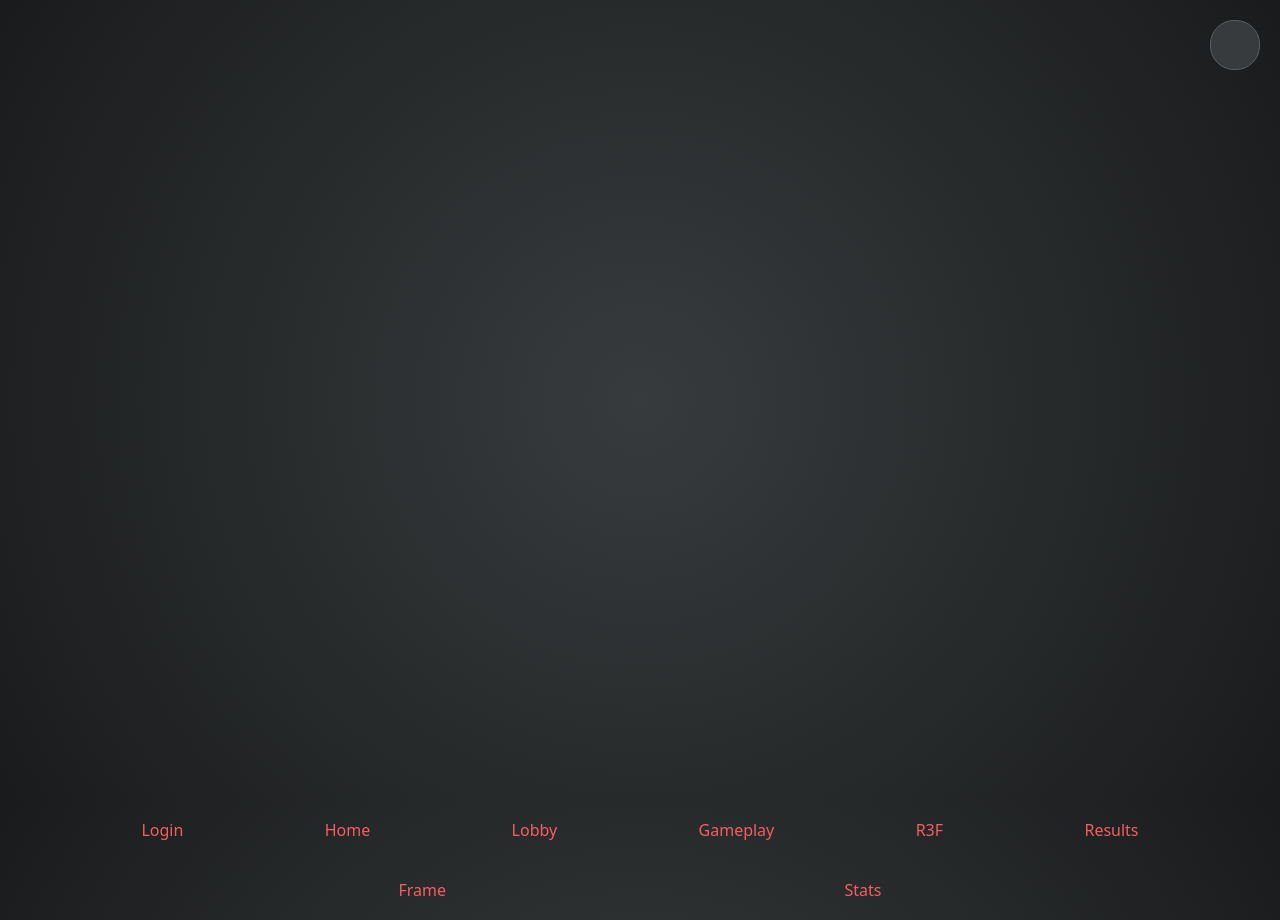
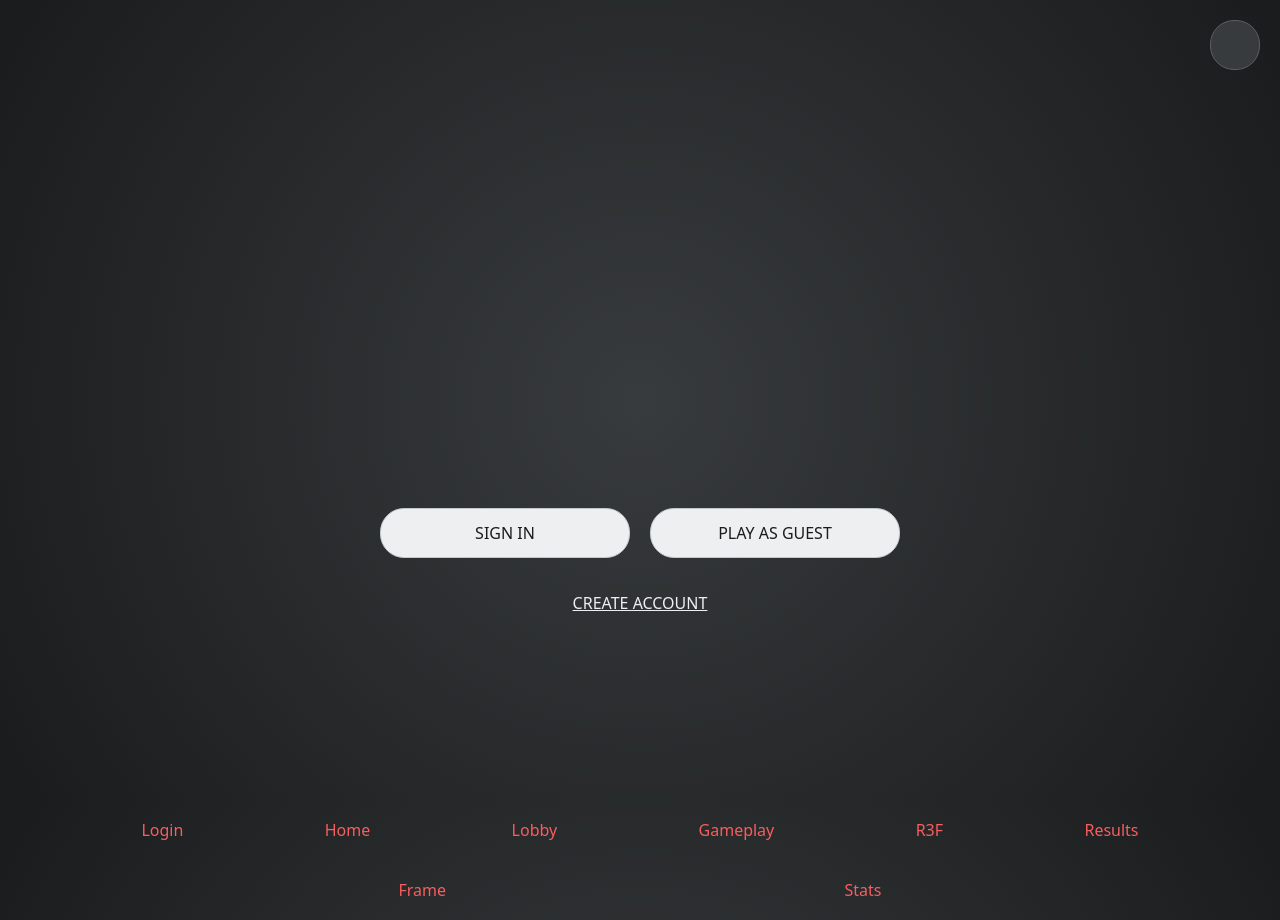
Before and after one commit to MSLKW/42-transcendence, a React (Vite) app: page / in a window 1280 px wide. Built offline with nearby package versions, Linux system fonts and the light colour scheme.

Commit message:
feat: added flexible layout to login page

```diff
--- a/src/css/uic/button.css
+++ b/src/css/uic/button.css
@@ -1,6 +1,7 @@
 button {
 	@apply
 		transition-all duration-100 ease-in-out
+		cursor-pointer
 		;
 }
 button:hover {
@@ -11,9 +12,30 @@ button:hover {
 
 @utility btn-icon {
 	@apply
-		h-full aspect-square
+		h-full min-h-10 max-h-12.5
+		aspect-square
 		bg-n1
 		border border-n2
 		rounded-3xl
 		;
 }
+@utility btn-text {
+	@apply
+		w-full min-w-12.5 max-w-62.5
+		aspect-5/1
+		bg-n6
+		border border-n5
+		rounded-3xl
+		text-[clamp(0.5rem,4vw,1rem)]
+		text-n0
+		;
+}
+@utility btn-clear {
+	@apply
+		w-full min-w-12.5 max-w-62.5
+		aspect-5/1
+		text-[clamp(0.5rem,4vw,1rem)]
+		text-n6
+		border-d4
+		;
+}
--- a/src/index.css
+++ b/src/index.css
@@ -57,7 +57,12 @@
 }
 
 @utility cont-area {
-	@apply w-screen h-screen border-r4 p-5;
+	@apply
+		w-screen min-w-80
+		h-screen min-h-80
+		p-5
+		border-r4
+		;
 }
 @utility cont-row {
 	@apply flex w-full border-c4;
--- a/src/pages/Login.tsx
+++ b/src/pages/Login.tsx
@@ -10,15 +10,24 @@ export const Login = () => {
 		<section className={`cont-area ${showFrame ? "border" : ""}`}>
 			{showStats && <div className="cont-three"><Canvas><Stats /></Canvas></div>}
 			<div className="flex flex-col w-full h-full">
-				<div className={`cont-row basis-12.5 shrink justify-end ${showFrame ? "border" : ""}`}>
+				{/* <div className="w-full h-full border border-c4">
+					<button className="w-full min-h-15 h-full bg-n6">a</button>
+				</div> */}
+				<div className={`
+					cont-row basis-12.5 shrink ${showFrame ? "border" : ""}
+					justify-end
+				`}>
 					<button className="btn-icon"></button>
 				</div>
-				<div className={`cont-row flex-1 ${showFrame ? "border" : ""}`}>
+				<div className={`cont-row min-h-10 flex-3 ${showFrame ? "border" : ""}`}/>
+				<div className={`cont-row basis-17.5 shrink flex justify-center items-center gap-5 ${showFrame ? "border" : ""}`}>
+					<button className="btn-text">SIGN IN</button>
+					<button className="btn-text">PLAY AS GUEST</button>
 				</div>
-				<div className={`cont-row basis-12.5 shrink ${showFrame ? "border" : ""}`}>
+				<div className={`cont-row basis-17.5 shrink flex justify-center items-center ${showFrame ? "border" : ""}`}>
+					<button className={`btn-clear ${showFrame ? "border" : ""}`}><u>CREATE ACCOUNT</u></button>
 				</div>
-				<div className={`cont-row basis-12.5 shrink ${showFrame ? "border" : ""}`}>
-				</div>
+				<div className={`cont-row min-h-5 flex-1 ${showFrame ? "border" : ""}`} />
 			</div>
 		</section>
 	);
```
